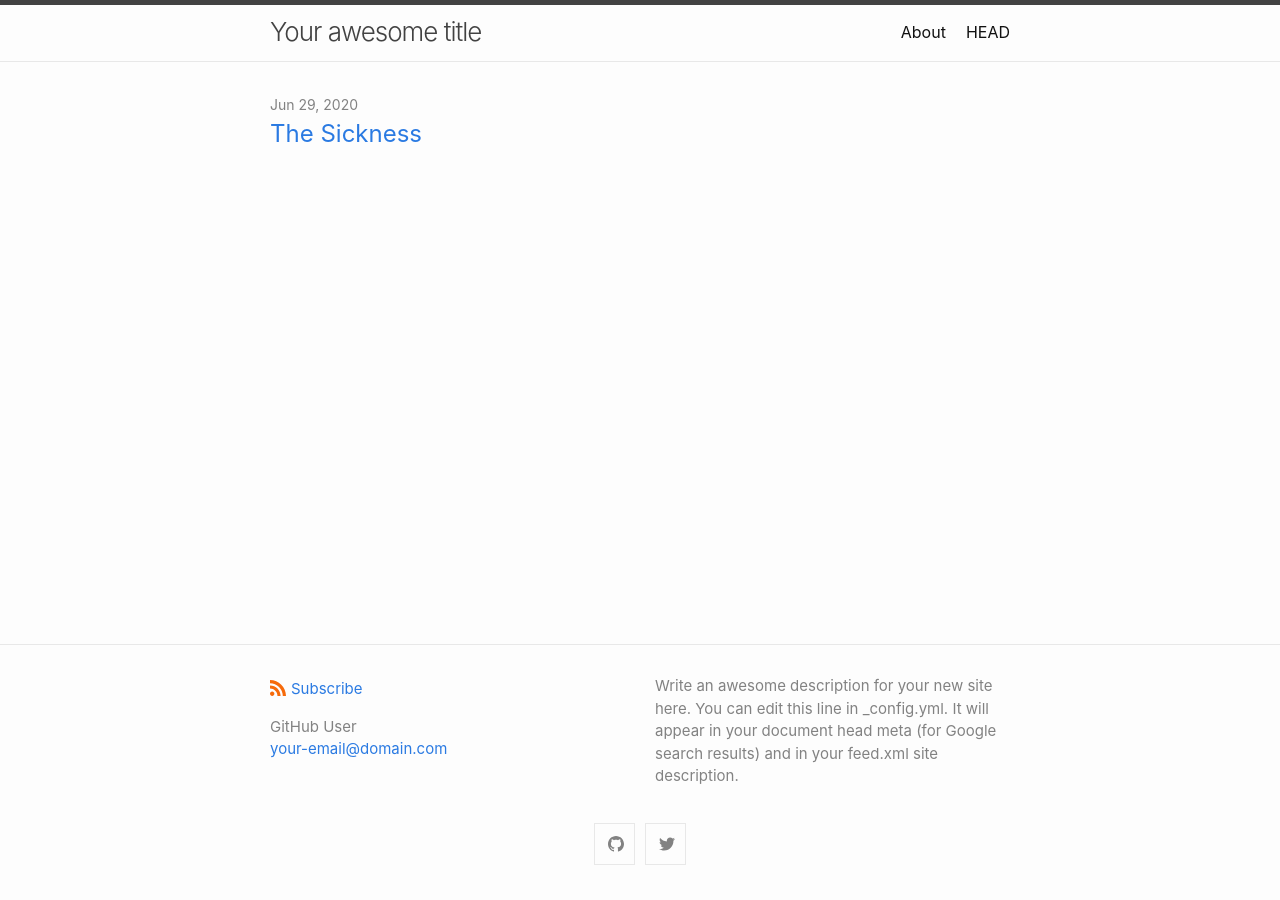
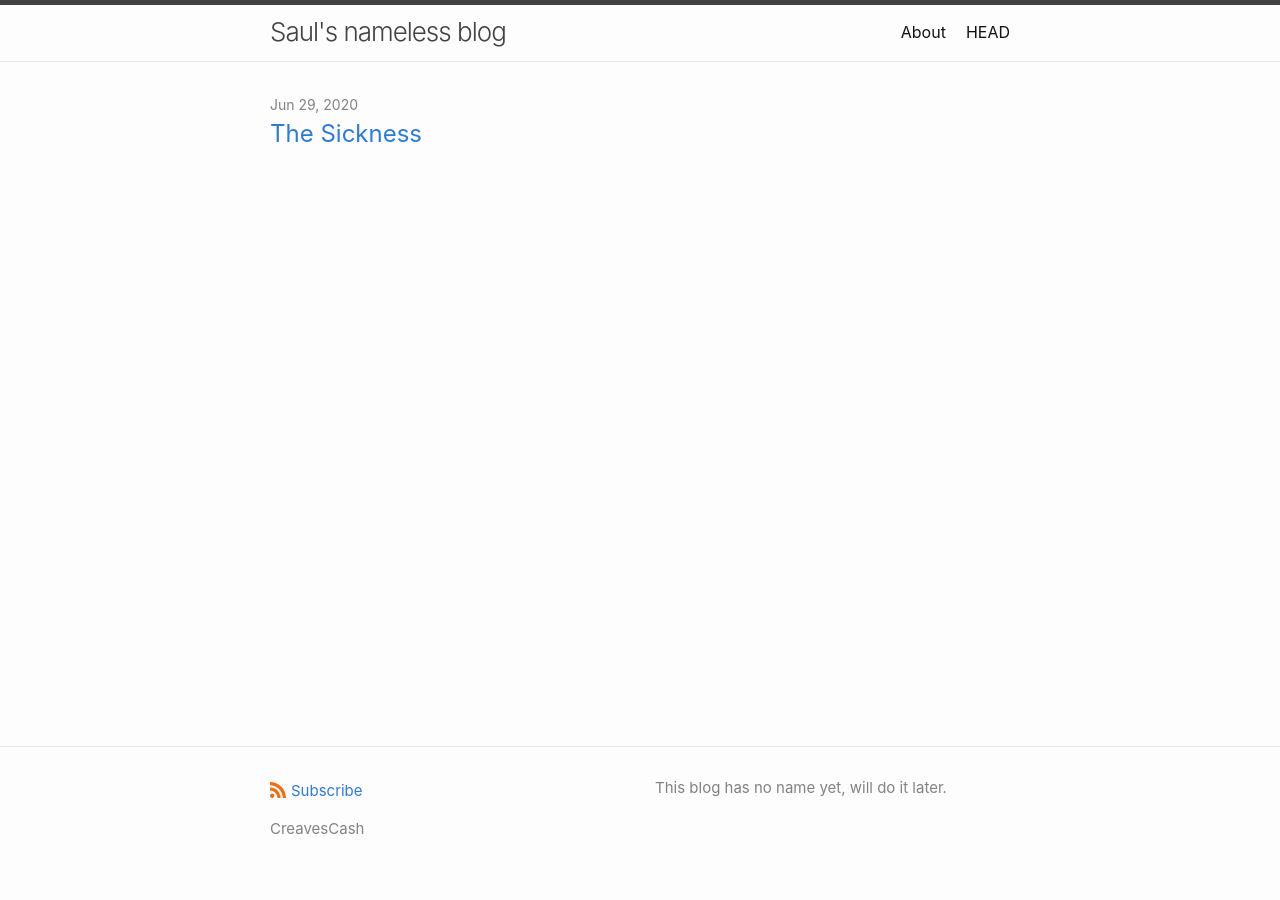
Before and after one commit to AMacaroon/CreavesCash.github.io, a Jekyll site: the page built from index.md, in a window 1280 px wide. Built offline with Jekyll 4.4.1, drawn with Linux system fonts in a browser that asks for light colours.

Commit message:
Update _config.yml

```diff
--- a/_config.yml
+++ b/_config.yml
@@ -1,11 +1,9 @@
-title: Your awesome title
+title: Saul's nameless blog
 author:
-  name: GitHub User
-  email: your-email@domain.com
+  name: CreavesCash
+  email:
 description: > # this means to ignore newlines until "show_excerpts:"
-  Write an awesome description for your new site here. You can edit this
-  line in _config.yml. It will appear in your document head meta (for
-  Google search results) and in your feed.xml site description.
+  This blog has no name yet, will do it later.
 
 show_excerpts: false # set to true to show excerpts on the homepage
 
@@ -16,8 +14,8 @@ minima:
 
   # generate social links in footer
   social_links:
-    twitter: jekyllrb
-    github:  jekyll
+    twitter:
+    github:
     # devto: jekyll
     # dribbble: jekyll
     # facebook: jekyll
```
